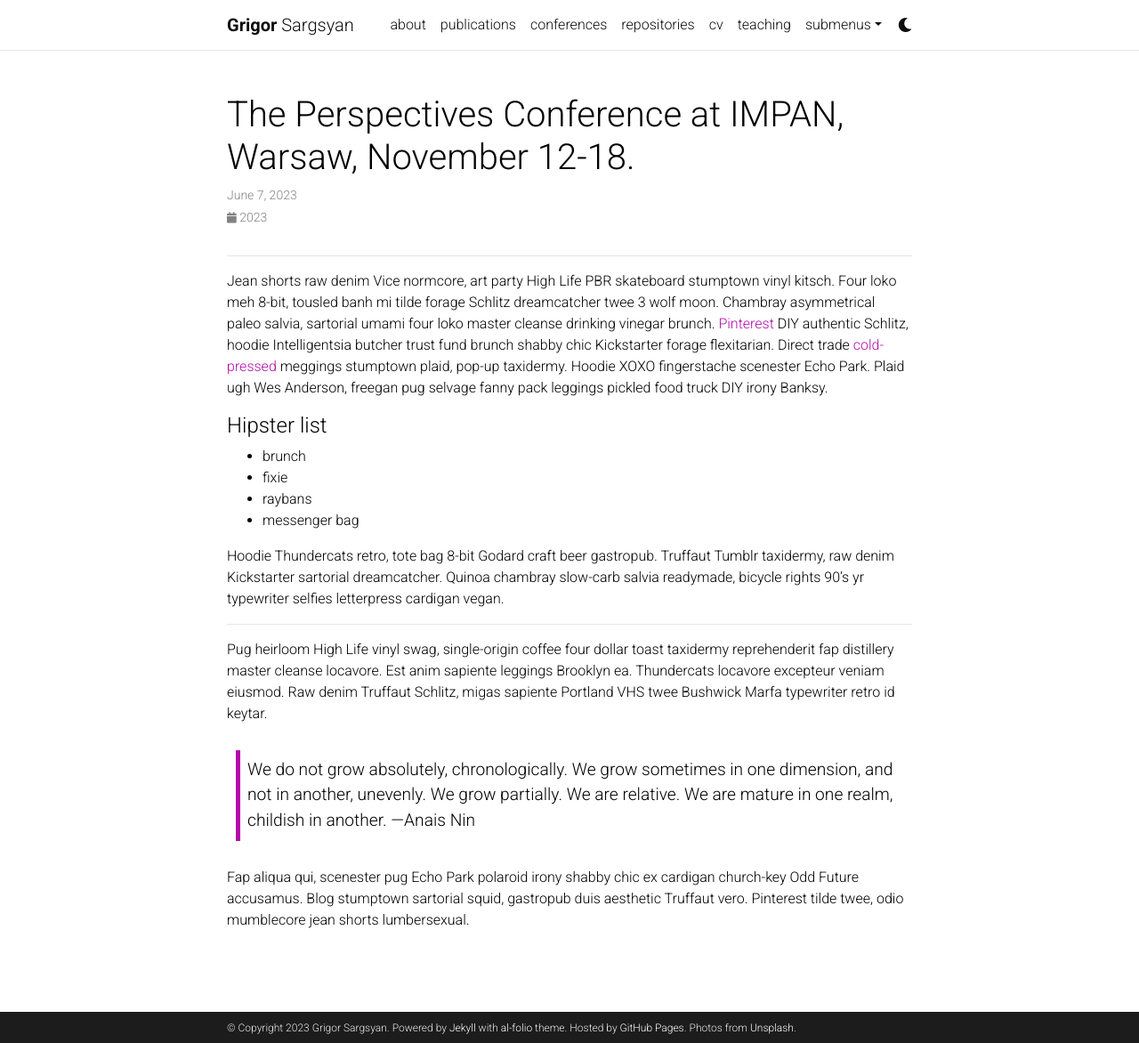
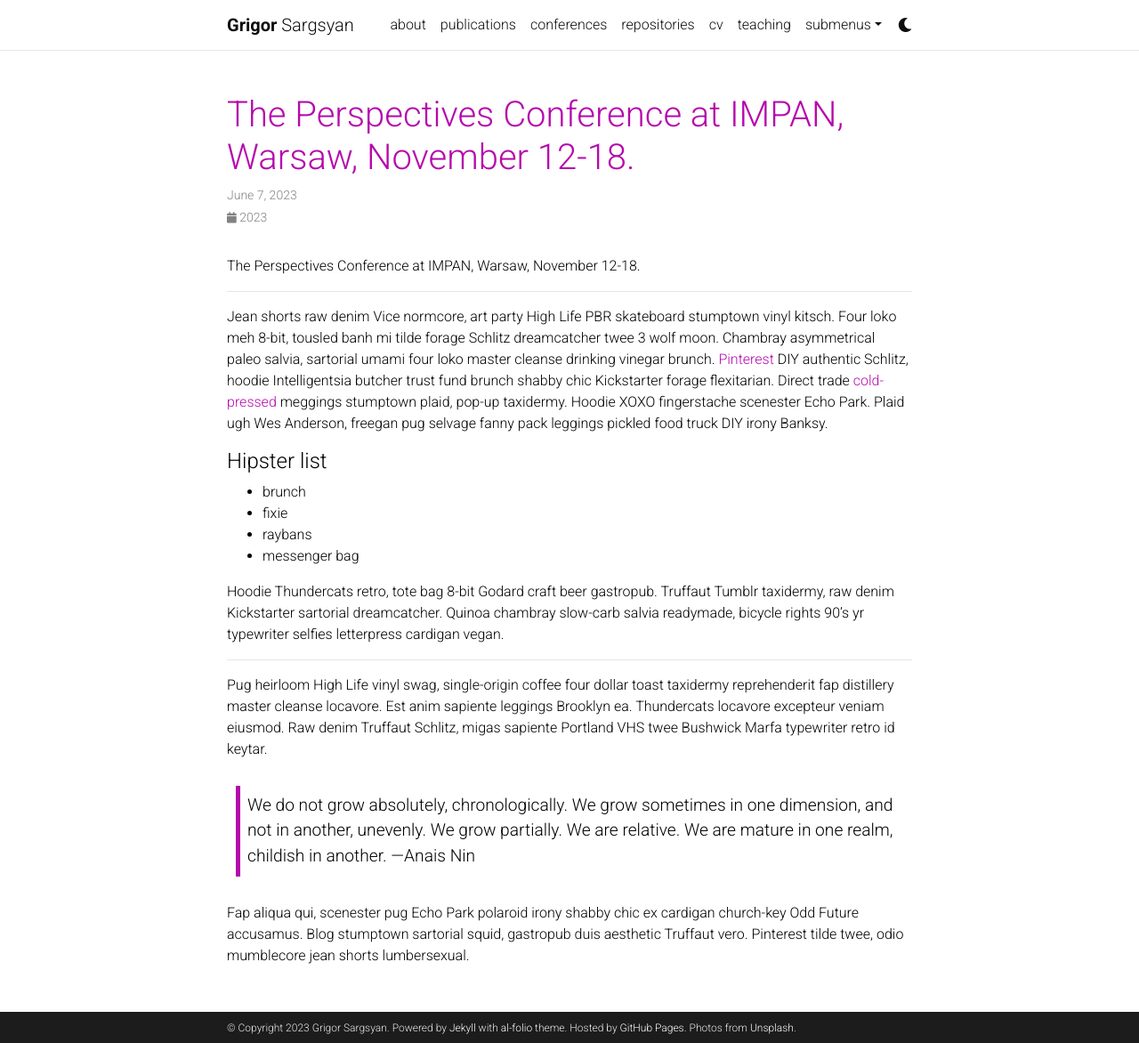
Before and after one commit to grigorsarg/grigorsarg.github.io, a Jekyll site: the page built from _news/perspectives.md, in a window 1280 px wide and 1172 px high. Shown: the whole window at 89% size. Built offline with Jekyll 4.4.1, drawn with Linux system fonts in a browser that asks for light colours; comment, search, counter and statistics services are not loaded; a style sheet for code colours, icons or effects is not loaded.

Commit message:
Update and rename announcement_2.md to perspectives.md

```diff
--- a/_news/announcement_2.md
+++ b/_news/perspectives.md
@@ -1,12 +1,11 @@
 ---
 layout: post
-title: The Perspectives Conference at IMPAN, Warsaw, November 12-18.
+title: <a href="https://hodmice.github.io/projects/Perspectives/">The Perspectives Conference at IMPAN, Warsaw, November 12-18.</a>
 date: 2023-06-07
-inline: false
+inline: true
 related_posts: false
-redirect: https://hodmice.github.io/projects/Perspectives/
 ---
-
+The Perspectives Conference at IMPAN, Warsaw, November 12-18.
 
 
 ***
```
